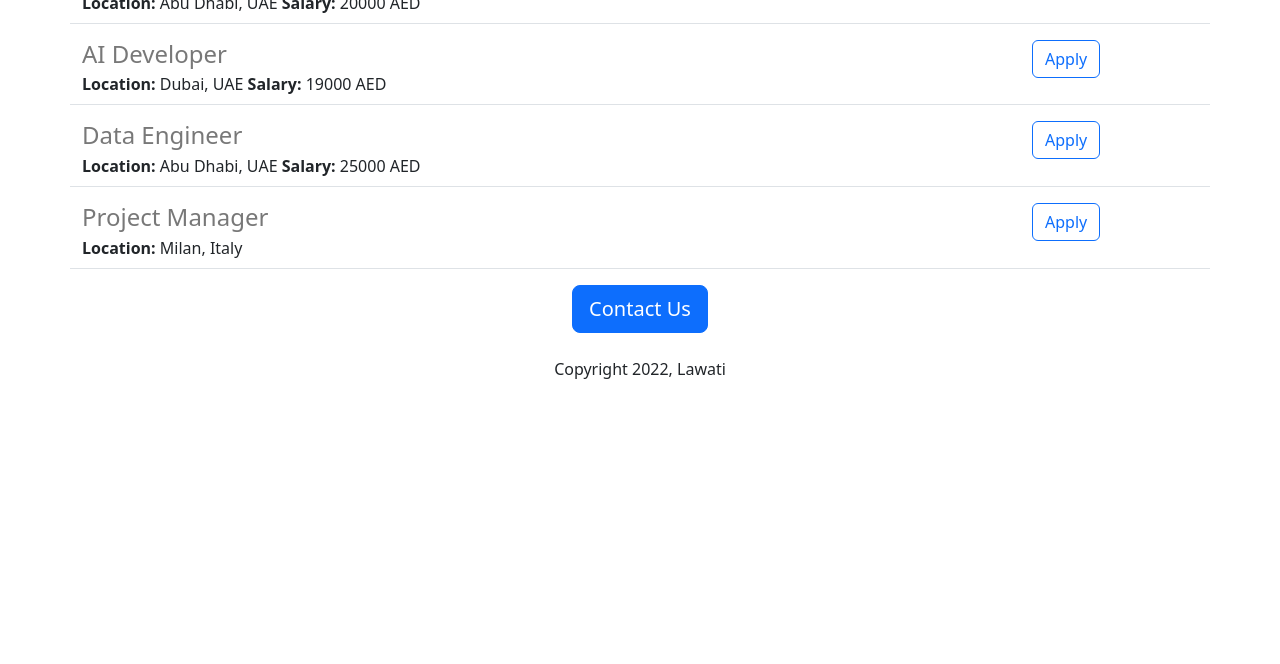
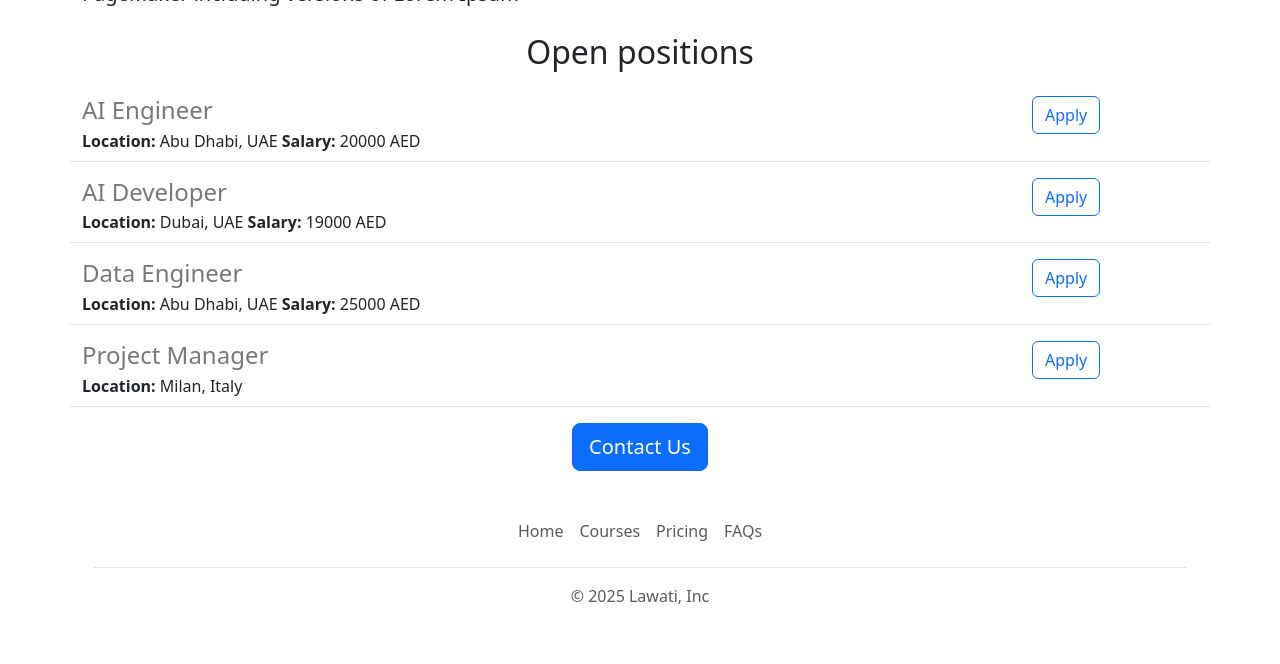
Before and after one commit to Chiranjibilawati10/lawati-pythons-projects, a Flask app: page / in a window 1280 px wide. Shown: the part 813-1477 px from the top of the page. Before the commit the page ends 1192 px from the top, so only its background shows below. Run offline with Flask 3, Linux system fonts and the light colour scheme.

Commit message:
added templates and dynamic links

```diff
--- /dev/null
+++ b/templates/footer.html
@@ -0,0 +1,11 @@
+<div class="container">
+    <footer class="py-3 my-4">
+      <ul class="nav justify-content-center border-bottom pb-3 mb-3">
+        <li class="nav-item"><a href="https://lawati-pythons-projects.onrender.com/" class="nav-link px-2 text-body-secondary">Home</a></li>
+        <li class="nav-item"><a target="_blank" href="https://lawati-pythons-projects.onrender.com/learn" class="nav-link px-2 text-body-secondary">Courses</a></li>
+        <li class="nav-item"><a target="_blank" href="https://lawati-pythons-projects.onrender.com/events" class="nav-link px-2 text-body-secondary">Pricing</a></li>
+        <li class="nav-item"><a target="_blank" href="https://lawati-pythons-projects.onrender.com/about" class="nav-link px-2 text-body-secondary">FAQs</a></li>
+      </ul>
+      <p class="text-center text-body-secondary">&copy; 2025 Lawati, Inc</p>
+    </footer>
+  </div>
--- a/templates/home.html
+++ b/templates/home.html
@@ -15,15 +15,21 @@
         </style>
     </head>
     <body>
+        {% include'nav.html'%}
         <div class="container">
-            <h1>
-                Hello  there,you'll learn about the job openings at Lawati here.</h1>
+
             <img class="img-fluid" id="banner" src="http://127.0.0.1:5000/static/banner.jpg" height="320" />
             <h1 class="text-center mt-4 mb-4">LAWATI CAREER</h1>
             <h2>About Lawati</h2>
-            <p class="bodytext">
-                Lorem Ipsum is simply dummy text of the printing and typesetting industry. Lorem Ipsum has been the industry's standard dummy text ever since the 1500s, when an unknown printer took a galley of type and scrambled it to make a type specimen book. It has survived not only five centuries, but also the leap into electronic typesetting, remaining essentially unchanged. It was popularised in the 1960s with the release of Letraset sheets containing Lorem Ipsum passages, and more recently with desktop publishing software like Aldus PageMaker including versions of Lorem Ipsum
-            </p>
+            <div class="row">
+                <div class="col-6">
+                    <p class="lead">
+                        Lorem Ipsum is simply dummy text of the printing and typesetting industry. Lorem Ipsum has been the industry's standard dummy text ever since the 1500s, when an unknown printer took a galley of type and scrambled it to make a type specimen book. It has survived not only five centuries, but also the leap into electronic typesetting, remaining essentially unchanged. It was popularised in the 1960s with the release of Letraset sheets containing Lorem Ipsum passages, and more recently with desktop publishing software like Aldus PageMaker including versions of Lorem Ipsum
+                    </p>
+                </div>
+                <div class="col-6">
+                    <img src="/static/people.jpg" style="height: 320px;"></img>
+                </div>
             <h2 class="text-center mt-2 mb-4">Open positions</h2>
             <div>
                 {% for job in jobs %}
@@ -32,8 +38,9 @@
             </div>
             <div class="text-center">
                 <button class="btn btn-primary btn-lg">Contact Us</button>
-                <p class="mt-4">Copyright 2022, Lawati</p>
+
             </div>
         </div>
+        {% include'footer.html' %}
     </body>
 </html>
--- a/templates/jobitems.html
+++ b/templates/jobitems.html
@@ -11,7 +11,7 @@
         {% endif %}
     </div>
     <div  class="col-2">
-        <button type="button" class="btn btn-outline-primary">Apply </button>
+        <a href="mailto:chiranjibilawati08@gmail.com?subject=Application for {{job['title']}}" type="button" class="btn btn-outline-primary">Apply </a>
     </div>
 
 </div>
--- /dev/null
+++ b/templates/nav.html
@@ -0,0 +1,8 @@
+<nav class="navbar bg-body-tertiary shadow-sm fixed-top">
+    <div class="container-fluid">
+      <a class="navbar-brand" href="#">
+        <img src="/static/logo.svg" alt="Logo" width="30" height="24" class="d-inline-block align-text-top">
+        LAWATI
+      </a>
+    </div>
+</nav>
```
Also changed, not shown: static/logo.svg (added), 1 other file.
